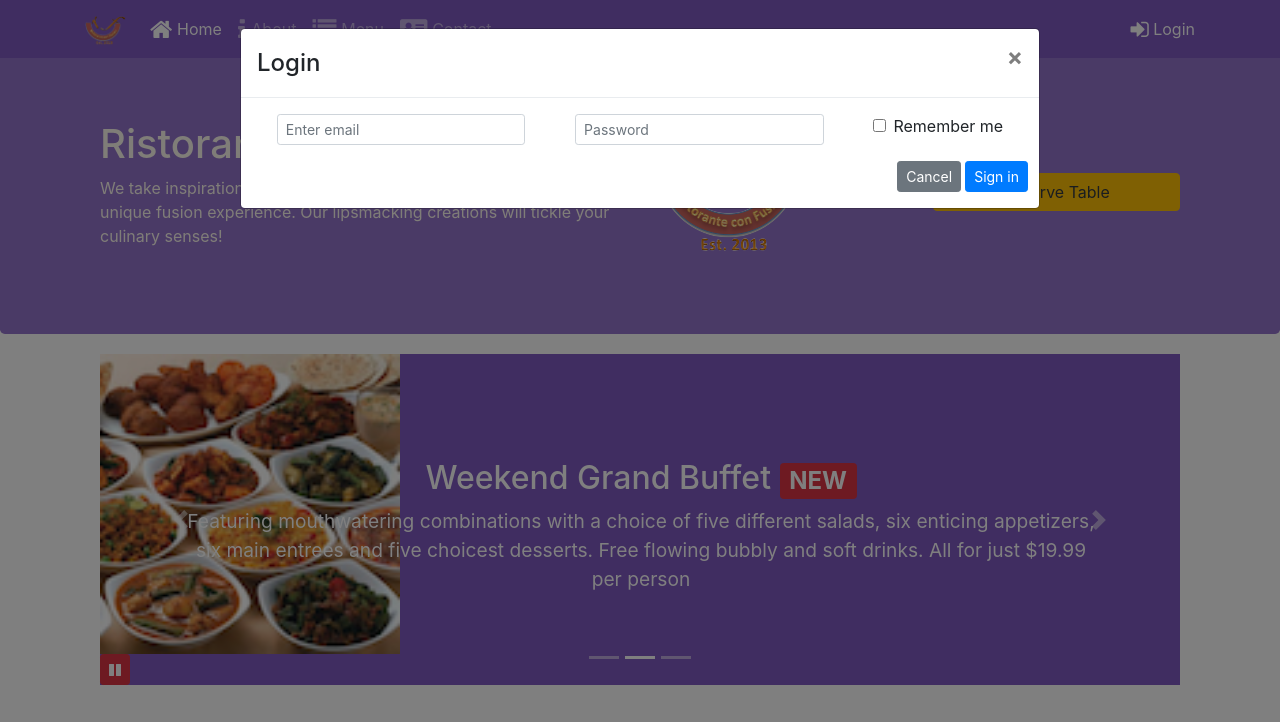
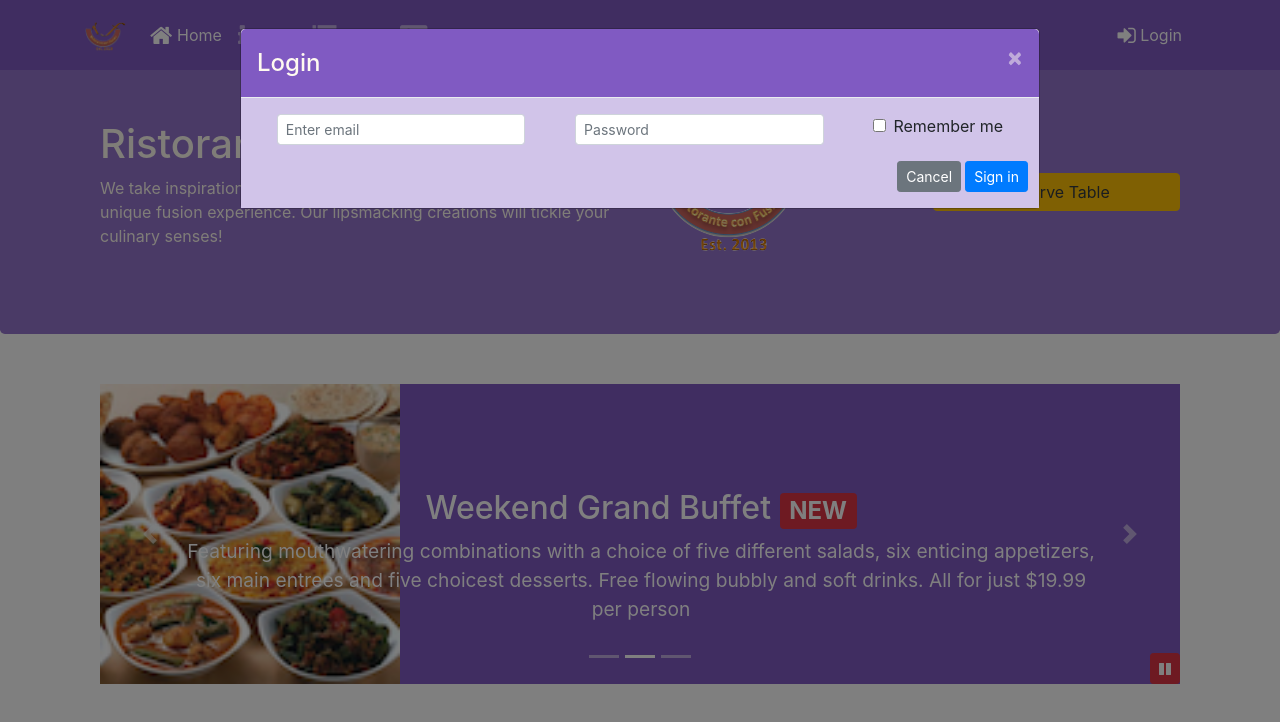
Before and after one commit to Aitfakirali/ConFusion, a website: page index.html in a window 1280 px wide. Both pictures are taken after a click on the button "Login". Shown: the top 722 px of the page. Drawn offline with nearby package versions, Linux system fonts and the light colour scheme.

Commit message:
assignment 4

```diff
--- a/css/styles.scss
+++ b/css/styles.scss
@@ -1,7 +1,7 @@
 $lightgrey: #ddd;
 $background-dark: #805ac2;
 $background-light: #9575cd;
-
+$background-pale: #d1c4e9;
 $carousel-item-height: 300px;
 
 @mixin zero-margin($pad-up-dn: 0px, $pad-left-right: 0px) {
@@ -9,12 +9,29 @@ $carousel-item-height: 300px;
   padding: $pad-up-dn $pad-left-right;
 }
 
+.modal {
+  .modal-header {
+    background-color: $background-dark;
+    color: floralwhite;
+  }
+
+  .close {
+    color: floralwhite;
+  }
+
+  .modal-body {
+    background-color: $background-pale;
+  }
+}
+
 .row-header {
-  @include zero-margin();
+  @include zero-margin(0px, auto);
 }
 
 .row-content {
-  @include zero-margin(20px);
+  @include zero-margin(50px);
+  border-bottom: 1px ridge;
+  min-height: 400px;
 }
 
 .jumbotron {
@@ -23,14 +40,14 @@ $carousel-item-height: 300px;
   color: floralwhite;
 }
 
-address {
+.address {
   font-size: 80%;
   margin: 0px;
   color: #f0f0f0;
 }
 
 body {
-  padding: 50px 0px;
+  padding: 50px 0px 0px 0px;
   z-index: 0;
 }
 
@@ -64,15 +81,19 @@ body {
       right: 0;
     }
   }
+  [data-slide="prev"],
+  [data-slide="next"] {
+    max-width: 100px;
+  }
 }
 
 .footer {
   color: rgb(224, 224, 224);
-  margin: 0px auto;
+  margin: auto;
   padding: 20px 0px 20px 0px;
 }
 
-.carouselButton {
+#carouselButton {
   position: absolute;
   bottom: 0;
   right: 0;
--- a/index.html
+++ b/index.html
@@ -107,7 +107,7 @@
             </li>
           </ul>
           <span class="navbar-text">
-            <a href="" data-toggle="modal" data-target="#loginModal">
+            <a id="loginButton" class="btn" role="button">
               <i class="fa fa-sign-in fa-lg"></i> Login
             </a>
           </span>
@@ -176,7 +176,7 @@
     <div class="modal fade" role="dialog" id="reservationModal">
       <div class="modal-dialog modal-lg" role="content">
         <div class="modal-content">
-          <div class="modal-header bg-warning fw-bold text-white">
+          <div class="modal-header fw-bold">
             <h3 class="modal-title">Reserve a Table</h3>
             <button class="close" type="button" data-dismiss="modal">
               &times;
@@ -334,10 +334,9 @@
           </div>
           <div class="col-12 col-sm-6 col-md-3 align-self-center">
             <a
-              class="btn btn-block btn-warning text-dark display-1"
+              class="btn btn-block btn-warning text-dark"
               type="button"
-              data-toggle="modal"
-              data-target="#reservationModal"
+              id="reservationButton"
               >Reserve Table</a
             >
           </div>
@@ -623,10 +622,15 @@
         });
       });
 
+      // reservation Button
       $(function () {
-        const element = $(".carousel-item > img");
-        console.log("Width : " + $(document).outerWidth(true));
-        console.log("Height : " + $(document).outerHeight(true));
+        $("#reservationButton").click(function () {
+          $("#reservationModal").modal("toggle");
+        });
+
+        $("#loginButton").click(function () {
+          $("#loginModal").modal("toggle");
+        });
       });
     </script>
   </body>
```
Also changed, not shown: css/styles.css, 1 other file.
